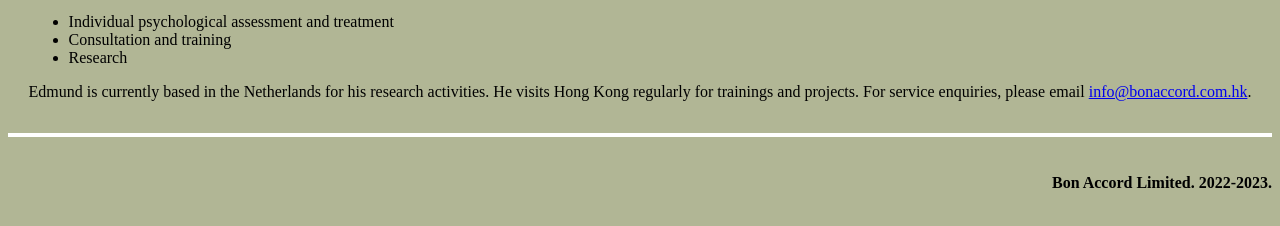
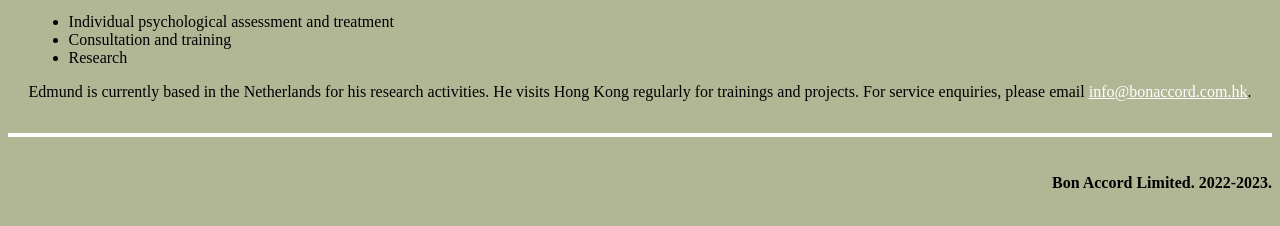
Before and after one commit to taktsun/bonaccord, a plain HTML site: page index.html in a window 1280 px wide. Shown: the part 670-896 px from the top of the page. Drawn offline with Linux system fonts and the light colour scheme; a web font is replaced by a local one.

Commit message:
icon and link color
update icon and link color

```diff
--- a/index.html
+++ b/index.html
@@ -4,11 +4,11 @@
     <!--
       This is an HTML comment
       You can write text in a comment and the content won't be visible in the page
-    -->
+    <link rel="icon" href="XX TO REPLACE" />
+   -->
 
     <meta charset="utf-8" />
     <meta name="viewport" content="width=device-width, initial-scale=1" />
-    <link rel="icon" href="https://glitch.com/favicon.ico" />
 
     <!--
       This is the page head - it contains info the browser uses
--- a/style.css
+++ b/style.css
@@ -196,3 +196,6 @@ h2 {
 img {
   border-radius: 50%;
 }
+a[href^="mailto:"] {
+    color: #FFFFFF;
+}
```
